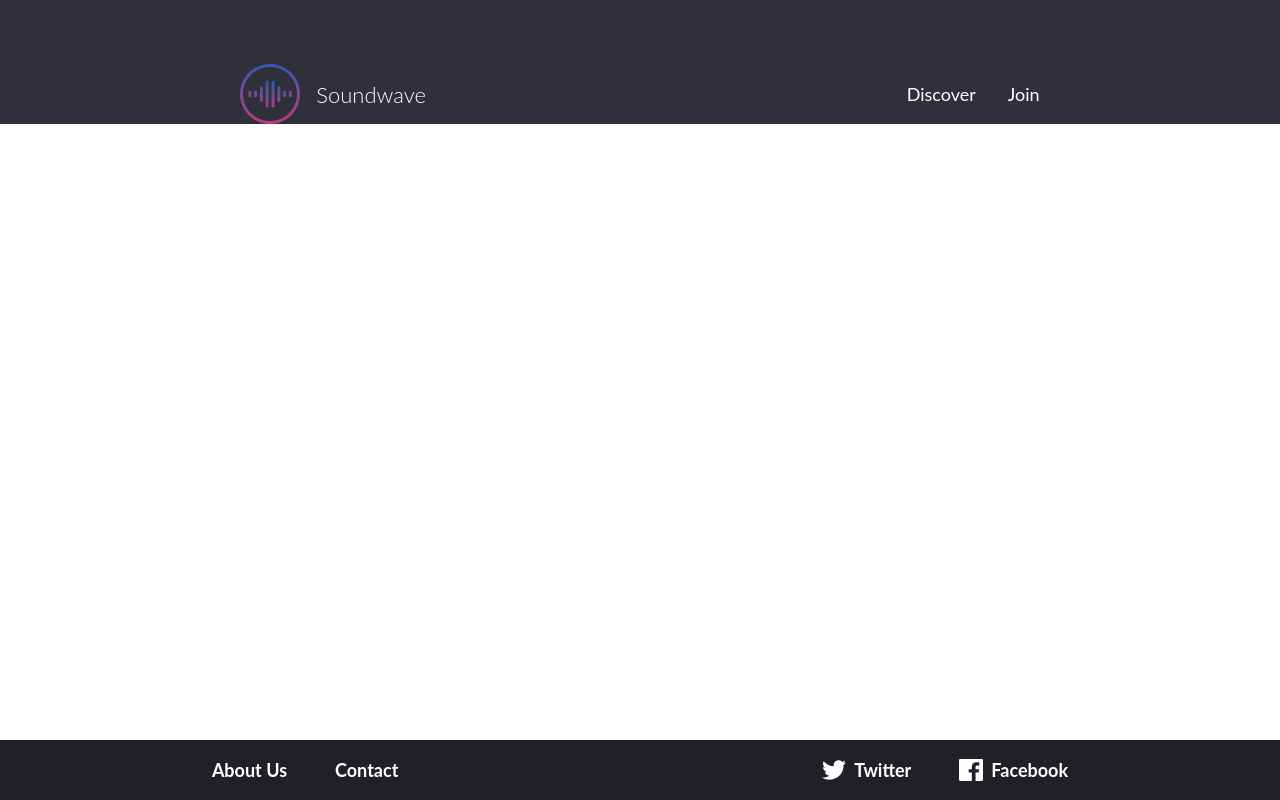
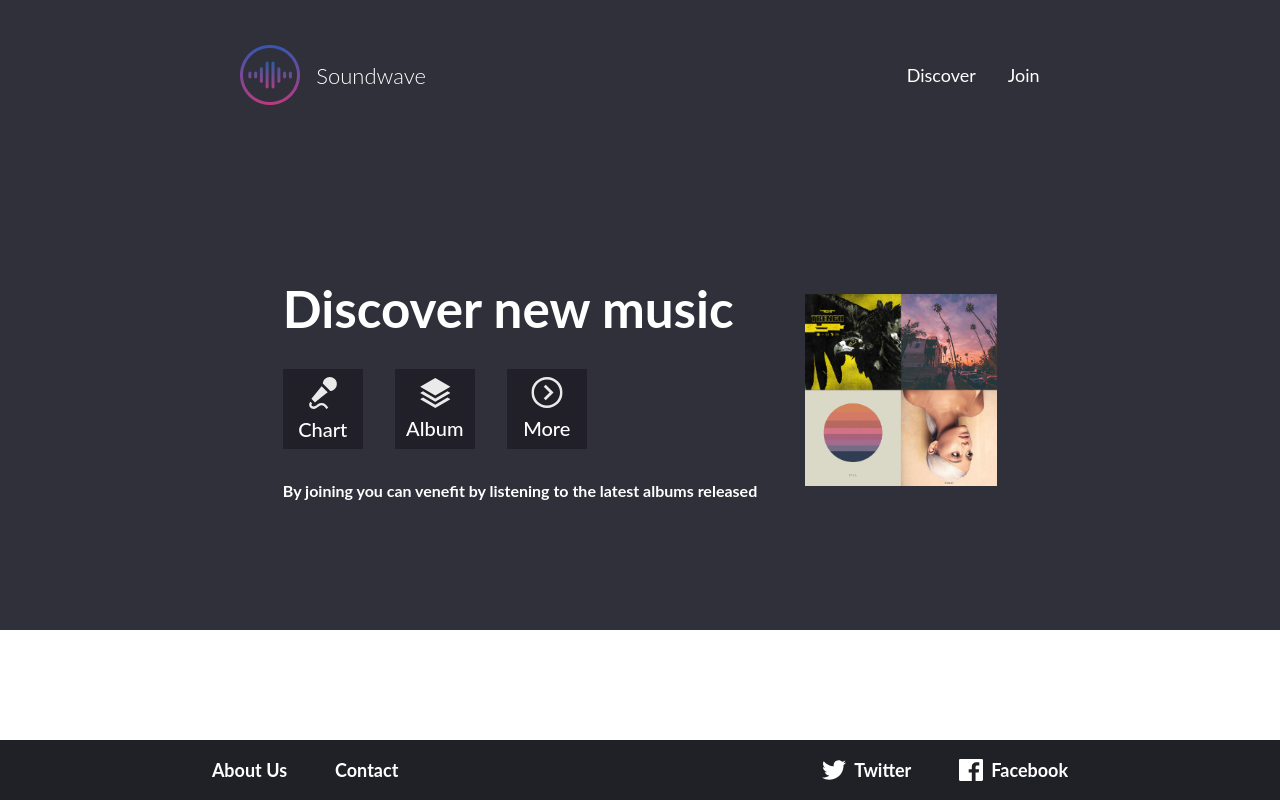
Before and after one commit to ImLauraGS/Sound-Wave, a React (Vite) app: page /discover in a window 1280 px wide. Built offline with nearby package versions, Linux system fonts and the light colour scheme.

Commit message:
home fixed, discover page done

```diff
--- a/src/components/Header/header.module.css
+++ b/src/components/Header/header.module.css
@@ -1,7 +1,7 @@
 .header{
     width: 100%;
+    height: 150px;
     display: flex;
     align-items: center;
     justify-content: space-around;
-    margin-top: 4rem;
 }
--- /dev/null
+++ b/src/components/Icon/Icon.tsx
@@ -0,0 +1,16 @@
+import styles from './icon.module.css'
+
+interface IconProps {
+    img: string;
+    alt: string;
+    text: string;
+  }
+
+  export default function Icon({ img, alt, text }: IconProps) {
+    return (
+        <div className={styles.iconContainer}>
+            <img src={img} alt={alt} />
+            <p>{text}</p>
+        </div>
+    );
+  }
--- /dev/null
+++ b/src/components/Icon/icon.module.css
@@ -0,0 +1,20 @@
+.iconContainer{
+    width: 80px;
+    height: 80px;
+    background-color: var(--icons-bg-color);
+    display: flex;
+    flex-direction: column;
+    justify-content: center;
+    align-items: center;
+    gap: .5rem;
+}
+
+.iconContainer img{
+    width: 40%;
+}
+
+.iconContainer p{
+    color: white;
+    font-size: 20px;
+    font-weight: 500;
+}
--- /dev/null
+++ b/src/components/LayoutDiscover/LayoutDiscover.tsx
@@ -0,0 +1,41 @@
+import React from 'react'
+import Icon from '../Icon/Icon'
+import More from '/img/more.svg'
+import Albums from '/img/albums.svg'
+import Micro from '/img/microphone.svg'
+import styles from './layoutdiscover.module.css'
+
+export default function LayoutDiscover() {
+  return (
+    <main className={styles.discoverContainer}>
+        <section>
+          <h1>Discover new music</h1>
+
+          <div className={styles.iconsContainer}>
+            <Icon
+              img={Micro}
+              alt='Microfono'
+              text='Chart'
+              />
+
+            <Icon
+              img={Albums}
+              alt='Albums'
+              text='Album'
+            />
+            <Icon
+              img={More}
+              alt='Mas'
+              text='More'
+              />
+          </div>
+
+          <h4>By joining you can venefit by listening to the latest albums released</h4>
+
+        </section>
+
+        <img className={styles.covers} src="/img/covers.jpg" alt="" />
+
+    </main>
+  )
+}
--- /dev/null
+++ b/src/components/LayoutDiscover/layoutdiscover.module.css
@@ -0,0 +1,26 @@
+.discoverContainer{
+    display: flex;
+    justify-content: center;
+    align-items: center;
+    align-content: center;
+    color: white;
+    gap: 3rem;
+    width: 100vw;
+    height: 60vh;
+}
+
+.iconsContainer{
+    display: flex;
+    gap: 2rem;
+}
+
+.discoverContainer section{
+    display: flex;
+    flex-direction: column;
+    gap: 2rem;
+
+}
+
+.covers{
+    width: 15%;
+}
--- a/src/components/LayoutHome/layouthome.module.css
+++ b/src/components/LayoutHome/layouthome.module.css
@@ -1,18 +1,20 @@
 .main{
     width: 100%;
     display: flex;
-    justify-content: center;
+    justify-content: flex-end;
     align-items: center;
     gap: 3rem;
-    height: 100vh;
+    height: 70vh;
 }
 .main img{
-    transform: translateX(-20%);
-    transform: translateY(0);
+    position: fixed;
+    bottom: 0;
+    left: 25rem;
     width: 25%;
 }
 
 .main section{
+    width: 50%;
     display: flex;
     flex-direction: column;
     gap: 3rem;
--- a/src/components/Logo/Logo.tsx
+++ b/src/components/Logo/Logo.tsx
@@ -1,12 +1,15 @@
 import React from 'react';
 import styles from './logo.module.css';
+import { Link } from 'react-router-dom';
 
 export default function Logo() {
   return (
-    <div className={styles.logoContainer}>
-        <img className={styles.logoImg} src="/img/logo.png" alt="" />
-        <p className={styles.textLogo}>Soundwave</p>
-    </div>
+    <Link to="/">
+      <div className={styles.logoContainer}>
+          <img className={styles.logoImg} src="/img/logo.png" alt="" />
+          <p className={styles.textLogo}>Soundwave</p>
+      </div>
+    </Link>
 
   )
 }
--- a/src/index.css
+++ b/src/index.css
@@ -38,7 +38,6 @@ body {
   max-width: 100vw;
   max-height: 100vh;
   background-color: var(--general-bg-color);
-  overflow-y: hidden;
 }
 
 h1 {
--- a/src/pages/Discover.tsx
+++ b/src/pages/Discover.tsx
@@ -1,11 +1,13 @@
 import React from 'react'
 import Header from '../components/Header/Header'
 import Footer from '../components/Footer/Footer'
+import LayoutDiscover from '../components/LayoutDiscover/LayoutDiscover'
 
 export default function Discover() {
   return (
     <>
       <Header/>
+      <LayoutDiscover/>
       <Footer/>
     </>
 
```
